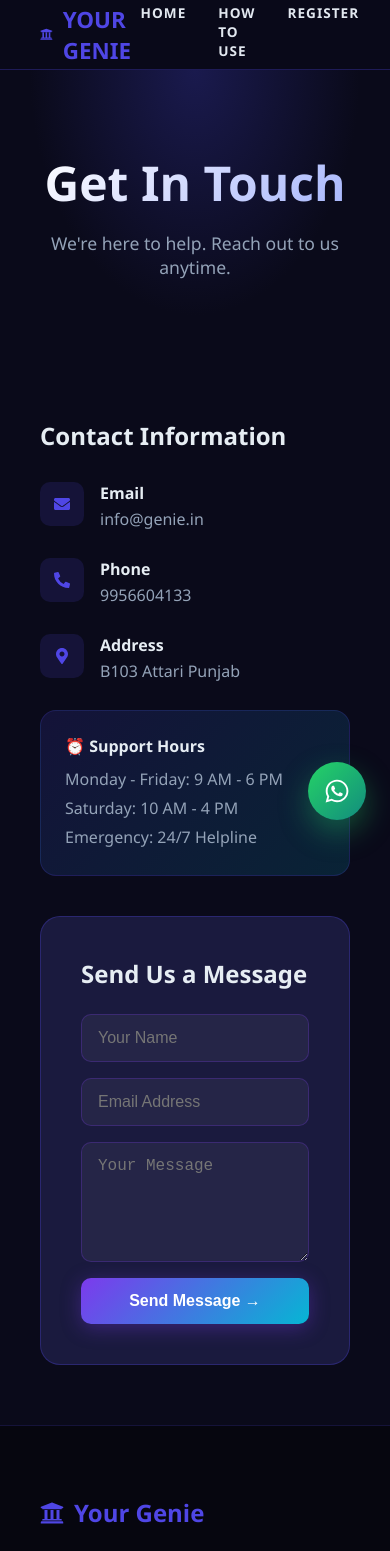
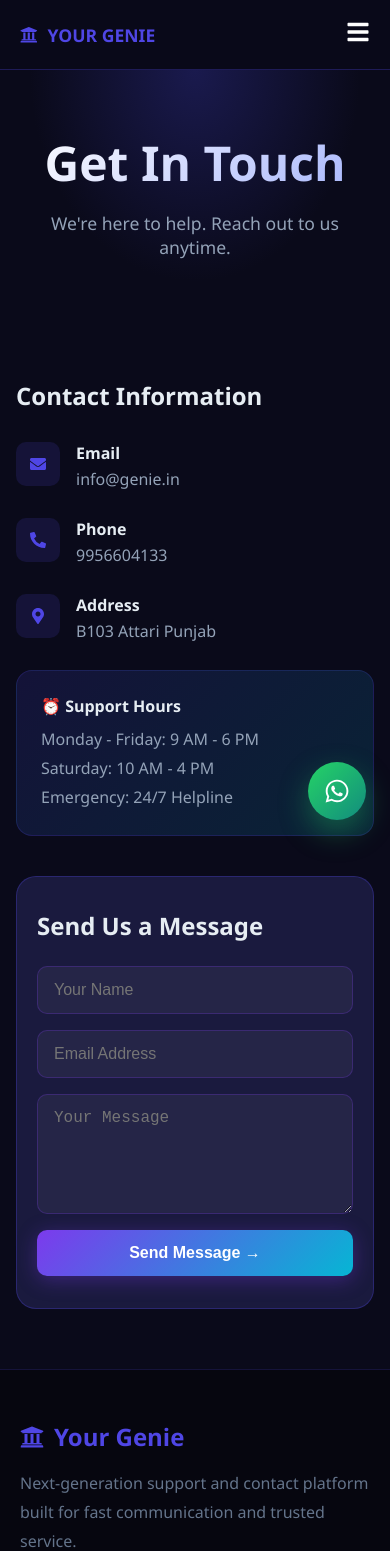
Before and after one commit to Kjain-Code/Genie, a React (Vite) app: page /contact in a window 390 px wide. Shown: the top 1551 px of the page. Built offline with nearby package versions, Linux system fonts and the light colour scheme.

Commit message:
Responsive

```diff
--- a/src/components/Footer.jsx
+++ b/src/components/Footer.jsx
@@ -3,7 +3,7 @@ import { FaUniversity, FaTwitter, FaLinkedin, FaInstagram, FaPhoneAlt, FaEnvelop
 
 export default function Footer() {
   return (
-    <footer style={{
+    <footer className="footer-shell" style={{
       background: '#06060f',
       borderTop: '1px solid rgba(79,70,229,0.2)',
       padding: '70px 40px 30px'
--- a/src/components/Navbar.jsx
+++ b/src/components/Navbar.jsx
@@ -39,38 +39,31 @@ export default function Navbar() {
 
   return (
     <>
-      <nav style={{
-        position: 'fixed', top: 0, width: '100%', zIndex: 1000,
-        background: 'rgba(10,10,26,0.95)', backdropFilter: 'blur(10px)',
-        borderBottom: '1px solid rgba(79,70,229,0.3)',
-        padding: '0 40px', display: 'flex',
-        alignItems: 'center', justifyContent: 'space-between', height: '70px'
-      }}>
-        <Link to="/" style={{
-          display: 'flex', alignItems: 'center', gap: 10,
-          fontSize: '1.4rem', fontWeight: 700, color: '#4f46e5'
-        }}>
+      <nav className="navbar">
+        <Link to="/" className="navbar__brand">
           <FaUniversity /> YOUR GENIE
         </Link>
 
-        {/* Desktop Links */}
-        <div style={{ display: 'flex', gap: 32 }}>
+        <div className="navbar__desktop-links">
           {links.map(l => (
-            <Link key={l.to} to={l.to} style={{
+            <Link
+              key={l.to}
+              to={l.to}
+              className={pathname === l.to ? 'active' : ''}
+              style={{
                 color: pathname === l.to ? '#4f46e5' : '#e2e8f0',
-              fontWeight: 600, fontSize: '0.85rem', letterSpacing: 1,
-              borderBottom: pathname === l.to ? '2px solid #4f46e5' : '2px solid transparent',
-              paddingBottom: 4, transition: 'all 0.3s'
+                borderBottom: pathname === l.to ? '2px solid #4f46e5' : '2px solid transparent'
               }}
               onMouseEnter={e => e.target.style.color = '#4f46e5'}
               onMouseLeave={e => e.target.style.color = pathname === l.to ? '#4f46e5' : '#e2e8f0'}
-            >{l.label}</Link>
+            >
+              {l.label}
+            </Link>
           ))}
         </div>
 
-        {/* Profile circle when logged in */}
         {user && (
-          <div style={{ display: 'flex', alignItems: 'center', gap: 12, position: 'relative' }} ref={profileRef}>
+          <div className="navbar__profile" ref={profileRef}>
             <div title={user.name} onClick={() => setProfileOpen(!profileOpen)} style={{
               width: 38, height: 38, borderRadius: 9999, background: '#4f46e5',
               display: 'flex', alignItems: 'center', justifyContent: 'center', color: 'white',
@@ -100,8 +93,7 @@ export default function Navbar() {
           </div>
         )}
 
-        {/* Mobile Hamburger */}
-        <div style={{ display: 'none' }} className="hamburger">
+        <div className="navbar__mobile-toggle">
           <button onClick={() => setOpen(!open)} style={{
             background: 'none', border: 'none', color: 'white',
             fontSize: '1.5rem', cursor: 'pointer'
@@ -111,13 +103,7 @@ export default function Navbar() {
         </div>
       </nav>
 
-      {/* Mobile Menu */}
-      {open && (
-        <div style={{
-          position: 'fixed', top: 70, left: 0, width: '100%', zIndex: 999,
-          background: 'rgba(10,10,26,0.98)', padding: '20px 40px',
-          borderBottom: '1px solid rgba(79,70,229,0.3)'
-        }}>
+      <div className={`navbar__mobile-menu ${open ? 'is-open' : ''}`}>
         {links.map(l => (
           <Link key={l.to} to={l.to} onClick={() => setOpen(false)} style={{
             display: 'block', padding: '12px 0',
@@ -126,7 +112,6 @@ export default function Navbar() {
           }}>{l.label}</Link>
         ))}
       </div>
-      )}
     </>
   );
 }
--- a/src/index.css
+++ b/src/index.css
@@ -9,13 +9,20 @@
   --muted: #8b949e;
 }
 
+html { font-size: 16px; }
+
 body {
   background: var(--dark);
   color: var(--text);
   font-family: 'Segoe UI', sans-serif;
   overflow-x: hidden;
   scroll-behavior: smooth;
+  min-width: 320px;
 }
+
+#root { min-height: 100vh; overflow-x: hidden; }
+
+img { max-width: 100%; height: auto; display: block; }
 
 a { text-decoration: none; color: inherit; }
 
@@ -87,6 +94,188 @@ input:focus, textarea:focus {
   box-shadow: 0 0 0 3px rgba(124,58,237,0.12);
 }
 
+.navbar {
+  position: fixed;
+  top: 0;
+  left: 0;
+  width: 100%;
+  z-index: 1000;
+  display: flex;
+  align-items: center;
+  justify-content: space-between;
+  height: 70px;
+  padding: 0 40px;
+  background: rgba(10,10,26,0.95);
+  backdrop-filter: blur(10px);
+  border-bottom: 1px solid rgba(79,70,229,0.3);
+}
+
+.navbar__brand {
+  display: flex;
+  align-items: center;
+  gap: 10px;
+  font-size: 1.4rem;
+  font-weight: 700;
+  color: #4f46e5;
+}
+
+.navbar__desktop-links {
+  display: flex;
+  align-items: center;
+  gap: 32px;
+}
+
+.navbar__desktop-links a {
+  color: #e2e8f0;
+  font-weight: 600;
+  font-size: 0.85rem;
+  letter-spacing: 1px;
+  border-bottom: 2px solid transparent;
+  padding-bottom: 4px;
+  transition: all 0.3s;
+}
+
+.navbar__desktop-links a.active {
+  color: #4f46e5;
+  border-bottom-color: #4f46e5;
+}
+
+.navbar__profile {
+  display: flex;
+  align-items: center;
+  gap: 12px;
+  position: relative;
+}
+
+.navbar__mobile-toggle {
+  display: none;
+}
+
+.navbar__mobile-menu {
+  position: fixed;
+  top: 70px;
+  left: 0;
+  width: 100%;
+  z-index: 999;
+  padding: 20px 40px;
+  background: rgba(10,10,26,0.98);
+  border-bottom: 1px solid rgba(79,70,229,0.3);
+  display: none;
+}
+
+.navbar__mobile-menu.is-open {
+  display: block;
+}
+
+.page-shell {
+  padding-top: 70px;
+}
+
+.page-hero {
+  padding: 80px 40px;
+}
+
+.content-section {
+  padding: 110px 40px;
+}
+
+.auth-card {
+  width: 100%;
+  max-width: 440px;
+  padding: 50px 40px !important;
+}
+
+.footer-shell {
+  padding: 70px 40px 30px !important;
+}
+
+.step-card {
+  display: flex;
+  gap: 40px;
+  align-items: center;
+  margin-bottom: 60px;
+  flex-wrap: wrap;
+}
+
+.step-card--reverse {
+  flex-direction: row-reverse;
+}
+
+.contact-grid {
+  display: grid;
+  grid-template-columns: repeat(auto-fit, minmax(300px, 1fr));
+  gap: 40px;
+}
+
+@media (max-width: 900px) {
+  .navbar {
+    padding: 0 20px;
+  }
+
+  .navbar__desktop-links {
+    display: none;
+  }
+
+  .navbar__mobile-toggle {
+    display: block;
+  }
+
+  .navbar__profile {
+    display: none;
+  }
+}
+
+@media (max-width: 768px) {
+  .page-hero,
+  .content-section,
+  .page-section {
+    padding: 70px 20px !important;
+  }
+
+  .page-shell {
+    padding-top: 70px;
+  }
+
+  .auth-card {
+    padding: 32px 20px !important;
+  }
+
+  .step-card,
+  .step-card--reverse {
+    flex-direction: column !important;
+    gap: 24px !important;
+  }
+
+  .contact-grid {
+    grid-template-columns: 1fr !important;
+  }
+}
+
+@media (max-width: 480px) {
+  .navbar__brand {
+    font-size: 1.1rem;
+  }
+
+  .navbar__mobile-menu {
+    padding: 16px 20px;
+  }
+
+  .page-hero,
+  .content-section,
+  .page-section {
+    padding: 60px 16px !important;
+  }
+
+  .btn-primary,
+  .btn-outline {
+    width: 100%;
+  }
+
+  .footer-shell {
+    padding: 50px 20px 24px !important;
+  }
+}
+
 @keyframes fadeInUp {
   from { opacity: 0; transform: translateY(30px); }
   to { opacity: 1; transform: translateY(0); }
--- a/src/pages/Contact.jsx
+++ b/src/pages/Contact.jsx
@@ -20,10 +20,10 @@ export default function Contact() {
   };
 
   return (
-    <div style={{ paddingTop: 70, minHeight: '100vh', background: '#0a0a1a' }}>
+    <div className="page-shell" style={{ minHeight: '100vh', background: '#0a0a1a' }}>
       {/* Header */}
-      <section style={{
-        padding: '80px 40px', textAlign: 'center',
+      <section className="page-hero page-section" style={{
+        textAlign: 'center',
         background: 'radial-gradient(ellipse at top, #1a1a4e 0%, #0a0a1a 60%)'
       }}>
         <h1 style={{
@@ -36,10 +36,9 @@ export default function Contact() {
         </p>
       </section>
 
-      <section style={{ padding: '60px 40px' }}>
-        <div style={{
-          maxWidth: 1000, margin: '0 auto',
-          display: 'grid', gridTemplateColumns: 'repeat(auto-fit, minmax(300px, 1fr))', gap: 40
+      <section className="content-section page-section" style={{ padding: '60px 40px' }}>
+        <div className="contact-grid" style={{
+          maxWidth: 1000, margin: '0 auto'
         }}>
           {/* Contact Info */}
           <div>
@@ -78,7 +77,7 @@ export default function Contact() {
           </div>
 
           {/* Contact Form */}
-          <div style={{
+          <div className="auth-card" style={{
             background: '#1a1a3e', border: '1px solid rgba(79,70,229,0.3)',
             borderRadius: 20, padding: 40
           }}>
--- a/src/pages/Home.jsx
+++ b/src/pages/Home.jsx
@@ -35,10 +35,10 @@ export default function Home() {
   };
 
   return (
-    <div style={{ paddingTop: 70 }}>
+    <div className="page-shell">
 
       {/* HERO */}
-      <section style={{
+      <section className="page-hero" style={{
         minHeight: '100vh', display: 'flex', alignItems: 'center',
         justifyContent: 'center', textAlign: 'center', padding: '80px 20px',
         background: 'radial-gradient(ellipse at 20% 50%, #2d1b69 0%, #0f0e17 50%, #0d1f3c 100%)',
@@ -114,7 +114,7 @@ export default function Home() {
       </section>
 
       {/* STATS */}
-      <section style={{
+      <section className="content-section" style={{
         background: 'linear-gradient(135deg, #6366f1 0%, #22d3ee 100%)',
         padding: '70px 40px'
       }}>
@@ -133,7 +133,7 @@ export default function Home() {
       </section>
 
       {/* FEATURES */}
-      <section style={{ padding: '110px 40px', background: '#13122a' }}>
+      <section className="content-section" style={{ background: '#13122a' }}>
         <div style={{ maxWidth: 1100, margin: '0 auto' }}>
           <div style={{ textAlign: 'center', marginBottom: 70 }}>
             <span style={{
@@ -316,8 +316,8 @@ export default function Home() {
 
 
       {/* CTA */}
-      <section style={{
-        padding: '110px 40px', textAlign: 'center',
+      <section className="content-section" style={{
+        textAlign: 'center',
         background: 'radial-gradient(ellipse at center, #2d1b69 0%, #0f0e17 65%)',
         position: 'relative', overflow: 'hidden'
       }}>
--- a/src/pages/HowToUse.jsx
+++ b/src/pages/HowToUse.jsx
@@ -9,9 +9,9 @@ const steps = [
 
 export default function HowToUse() {
   return (
-    <div style={{ paddingTop: 70, minHeight: '100vh', background: '#0a0a1a' }}>
-      <section style={{
-        padding: '80px 40px', textAlign: 'center',
+    <div className="page-shell" style={{ minHeight: '100vh', background: '#0a0a1a' }}>
+      <section className="page-hero page-section" style={{
+        textAlign: 'center',
         background: 'radial-gradient(ellipse at top, #1a1a4e 0%, #0a0a1a 60%)'
       }}>
         <h1 style={{
@@ -24,13 +24,11 @@ export default function HowToUse() {
         </p>
       </section>
 
-      <section style={{ padding: '80px 40px' }}>
+      <section className="content-section page-section" style={{ padding: '80px 40px' }}>
         <div style={{ maxWidth: 900, margin: '0 auto' }}>
           {steps.map((s, i) => (
-            <div key={s.step} style={{
-              display: 'flex', gap: 40, alignItems: 'center',
-              marginBottom: 60, flexDirection: i % 2 === 0 ? 'row' : 'row-reverse',
-              flexWrap: 'wrap'
+            <div key={s.step} className={`step-card ${i % 2 === 1 ? 'step-card--reverse' : ''}`} style={{
+              marginBottom: 60, flexDirection: i % 2 === 0 ? 'row' : 'row-reverse'
             }}>
               <div style={{
                 background: '#1a1a3e', border: '1px solid rgba(79,70,229,0.3)',
--- a/src/pages/Login.jsx
+++ b/src/pages/Login.jsx
@@ -28,14 +28,14 @@ export default function Login() {
   };
 
   return (
-    <div style={{
-      paddingTop: 70, minHeight: '100vh', display: 'flex',
+    <div className="page-shell page-shell--auth" style={{
+      minHeight: '100vh', display: 'flex',
       alignItems: 'center', justifyContent: 'center', padding: '100px 20px',
       background: 'radial-gradient(ellipse at top, #1a1a4e 0%, #0a0a1a 60%)'
     }}>
-      <div style={{
+      <div className="auth-card" style={{
         background: '#1a1a3e', border: '1px solid rgba(79,70,229,0.3)',
-        borderRadius: 20, padding: '50px 40px', width: '100%', maxWidth: 440
+        borderRadius: 20, width: '100%', maxWidth: 440
       }}>
         <div style={{ textAlign: 'center', marginBottom: 36 }}>
           <FaUniversity size={40} color="#4f46e5" />
--- a/src/pages/Payment.jsx
+++ b/src/pages/Payment.jsx
@@ -21,7 +21,7 @@ export default function Payment() {
   const confirmationUrl = `https://wa.me/919956604133?text=${encodeURIComponent(confirmationMessage)}`;
 
   return (
-    <div style={{ minHeight: '100vh', padding: '110px 24px 80px', background: 'linear-gradient(135deg, #0f0e17 0%, #1a1635 100%)' }}>
+    <div className="page-shell" style={{ minHeight: '100vh', padding: '110px 24px 80px', background: 'linear-gradient(135deg, #0f0e17 0%, #1a1635 100%)' }}>
       <div style={{ maxWidth: 900, margin: '0 auto', background: 'rgba(255,255,255,0.04)', border: '1px solid rgba(99,102,241,0.25)', borderRadius: 24, padding: '36px', boxShadow: '0 20px 50px rgba(0,0,0,0.25)' }}>
         <div style={{ display: 'flex', justifyContent: 'space-between', alignItems: 'center', flexWrap: 'wrap', gap: 12, marginBottom: 24 }}>
           <div>
--- a/src/pages/Register.jsx
+++ b/src/pages/Register.jsx
@@ -29,14 +29,14 @@ export default function Register() {
   };
 
   return (
-    <div style={{
-      paddingTop: 70, minHeight: '100vh', display: 'flex',
+    <div className="page-shell page-shell--auth" style={{
+      minHeight: '100vh', display: 'flex',
       alignItems: 'center', justifyContent: 'center', padding: '100px 20px',
       background: 'radial-gradient(ellipse at top, #1a1a4e 0%, #0a0a1a 60%)'
     }}>
-      <div style={{
+      <div className="auth-card" style={{
         background: '#1a1a3e', border: '1px solid rgba(79,70,229,0.3)',
-        borderRadius: 20, padding: '50px 40px', width: '100%', maxWidth: 480
+        borderRadius: 20, width: '100%', maxWidth: 480
       }}>
         <div style={{ textAlign: 'center', marginBottom: 36 }}>
           <FaUniversity size={40} color="#4f46e5" />
```
Lines whose indentation alone changed are shown as unchanged.
